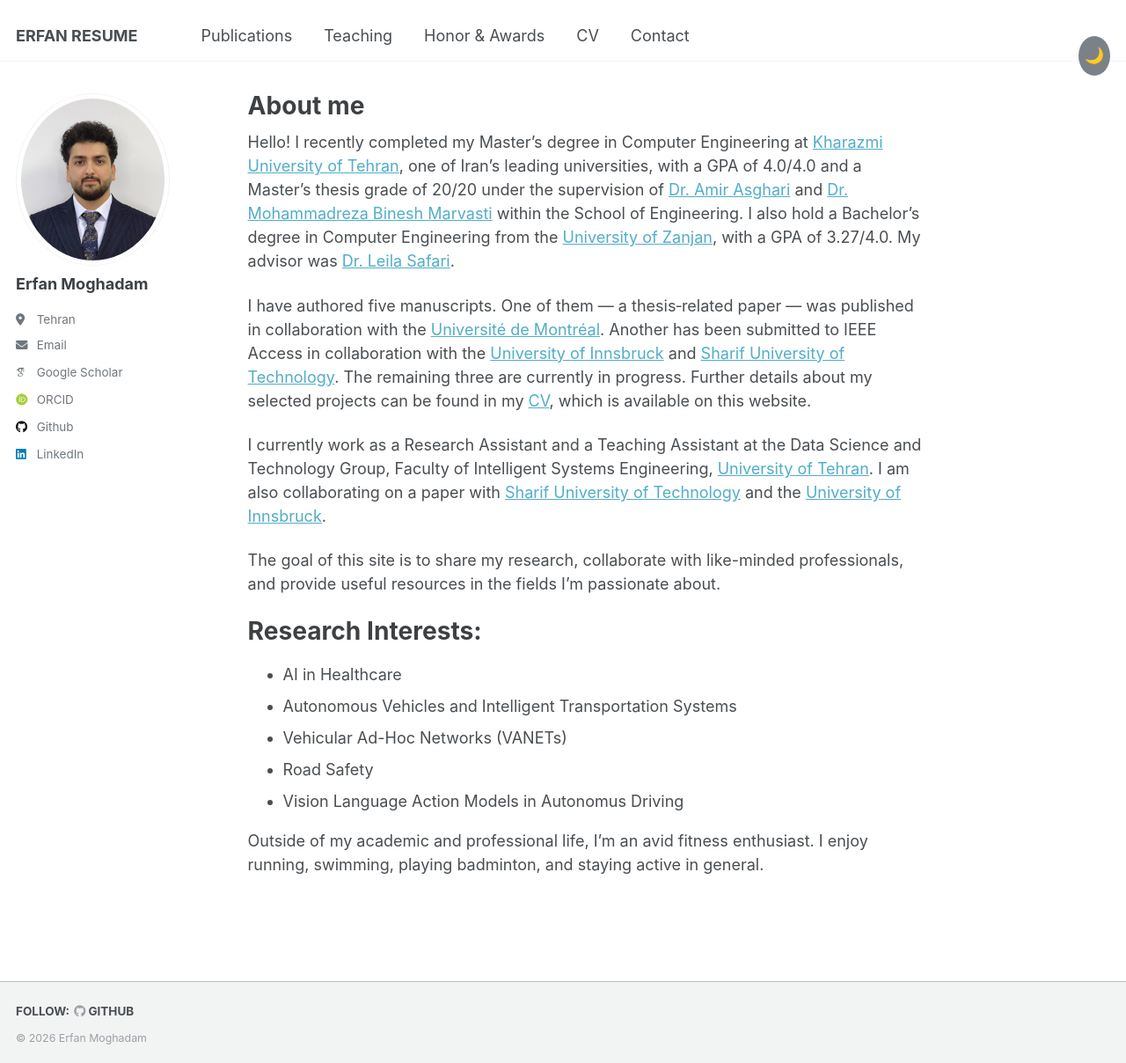
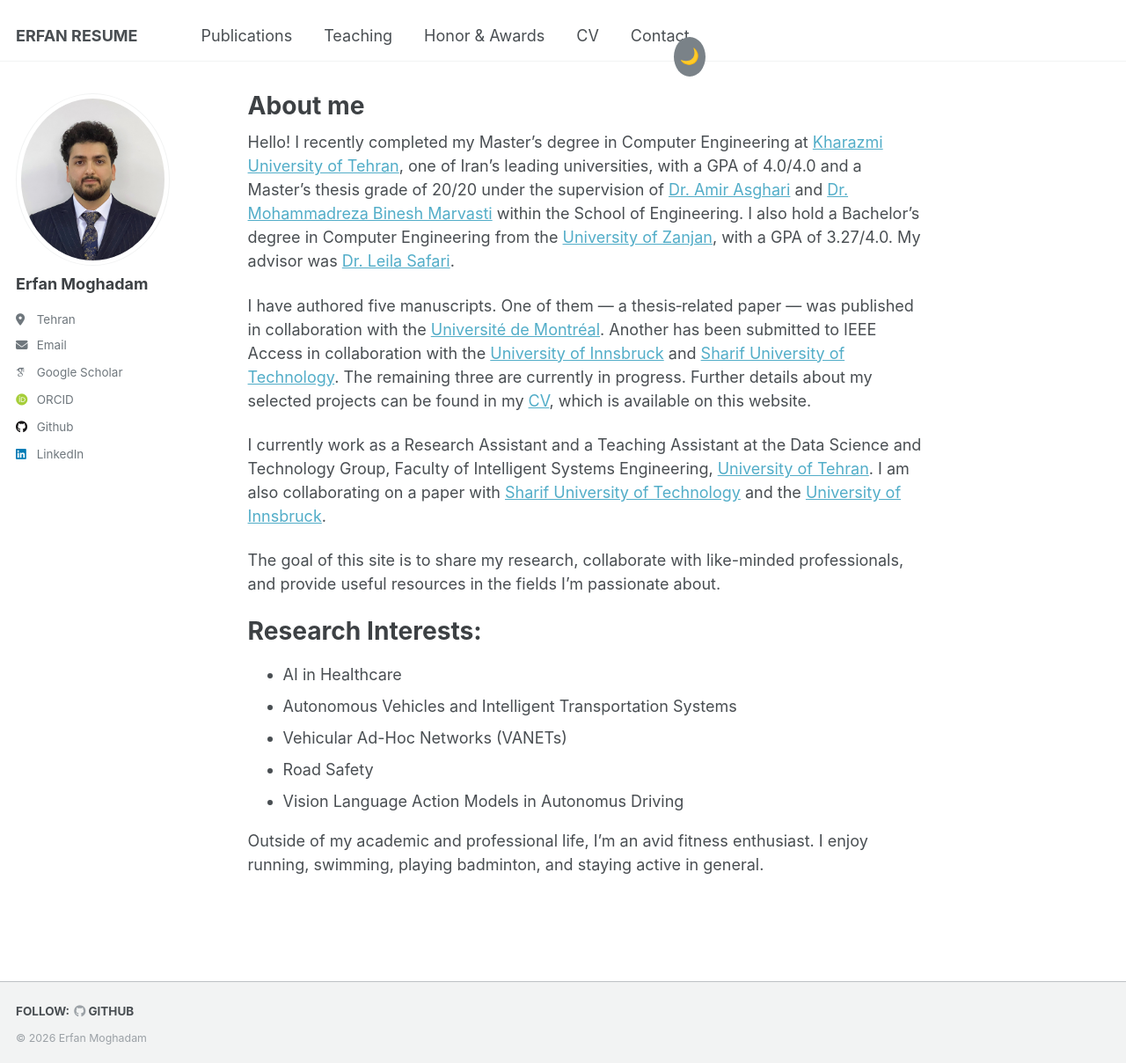
Before and after one commit to erfanresume/erfanresume.github.io, a Jekyll site: the page built from _pages/about.md, in a window 1280 px wide and 1208 px high. Shown: the whole window at 88% size. Built offline with Jekyll 4.4.1, drawn with Linux system fonts in a browser that asks for light colours; some web fonts are replaced.

Commit message:
Update _custom.scss

```diff
--- a/_sass/_custom.scss
+++ b/_sass/_custom.scss
@@ -138,3 +138,16 @@
 html[data-theme="dark"] .theme-toggle::before {
   content: "☀️";
 }
+
+.masthead__menu-item--theme {
+  display: flex;
+  align-items: center;
+  margin-left: 0.75rem;
+}
+
+.masthead__menu-item--theme .theme-toggle {
+  vertical-align: middle;
+}
+.masthead__menu-item--theme {
+  transform: translateY(1px);
+}
```
